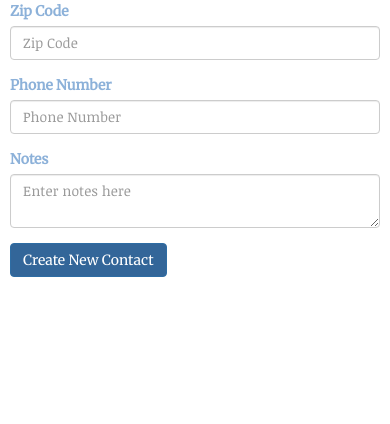
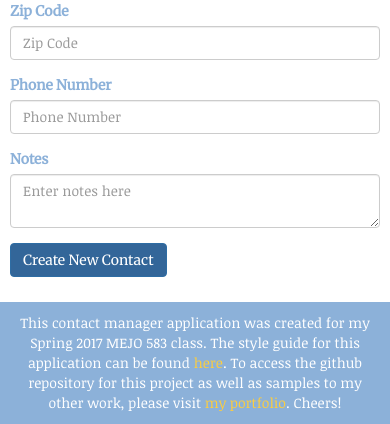
Before and after one commit to monabazzaz/contactmanager, a PHP site: page /new.php in a window 390 px wide. Shown: the part 610-1034 px from the top of the page. Before the commit the page ends 887 px from the top, so only its background shows below. Run offline with PHP 8.4, Linux system fonts and the light colour scheme; some web fonts are replaced.

```diff
--- a/css/styles.css
+++ b/css/styles.css
@@ -1,5 +1,14 @@
+html {
+  height: 100%;
+}
+
+body {
+  height: 100%
+}
+
 .container {
   padding-top: 25px;
+  min-height: 100%;
 }
 
 .navbar-brand {
@@ -98,16 +107,9 @@ form {
   margin-right: 10px;
 }
 
-footer {
-  padding-top: 25px;
-  padding-bottom: 25px;
+.no-padding {
+  padding: 10px 0 0 0;
   background-color: #8cb1d9;
-  position: absolute;
-  right: 0;
-  bottom: 0;
-  left: 0;
-  padding-left: 10px;
-  padding-right: 10px;
 }
 
 footer p {
@@ -117,11 +119,11 @@ footer p {
 }
 
 footer p a:link {
-  color: #ffff00 !important;
+  color: #fccd3f !important;
 }
 
 footer p a:visited {
-  color: #ffff00 !important;
+  color: #fccd3f !important;
 }
 
 @media screen and (max-width: 780px){
--- a/footer.php
+++ b/footer.php
@@ -1,10 +1,19 @@
+
       </div>
 
     </div>
 
   </div>
 
-
+    <div class="container-fluid no-padding">
+      <footer>
+        <div class="col-md-4"></div>
+        <div class="col-md-4">
+          <p>This contact manager application was created for my Spring 2017 MEJO 583 class. The style guide for this application can be found <a href="style.html">here</a>. To access the github repository for this project as well as samples to my other work, please visit <a href="http://monabazzaz.org/portfolio">my portfolio</a>. Cheers!</p>
+        </div>
+        <div class="col-md-4"></div>
+      </footer>
+    </div>
 
     <script src="https://ajax.googleapis.com/ajax/libs/jquery/1.12.4/jquery.min.js"></script>
     <script src="js/bootstrap.min.js"></script>
--- a/header.php
+++ b/header.php
@@ -32,7 +32,7 @@ include 'database.php';
         </div>
 
     <!-- Collect the nav links, forms, and other content for toggling -->
-        <div class="collapse navbar-collapse">
+        <div class="collapse navbar-collapse" id="bs-example-navbar-collapse-1">
           <ul class="nav navbar-nav navbar-right">
             <li><a href="/index.php">All Contacts</a></li>
             <li><a href="/new.php">Add New</a></li>
@@ -42,4 +42,5 @@ include 'database.php';
       </div><!-- /.container-fluid -->
     </nav>
 
+
     <div class="row">
```
Also changed, not shown: css/styleguide.css (+7 -2 lines), index.php (+0 -9 lines), style.html (+3 -4 lines).
